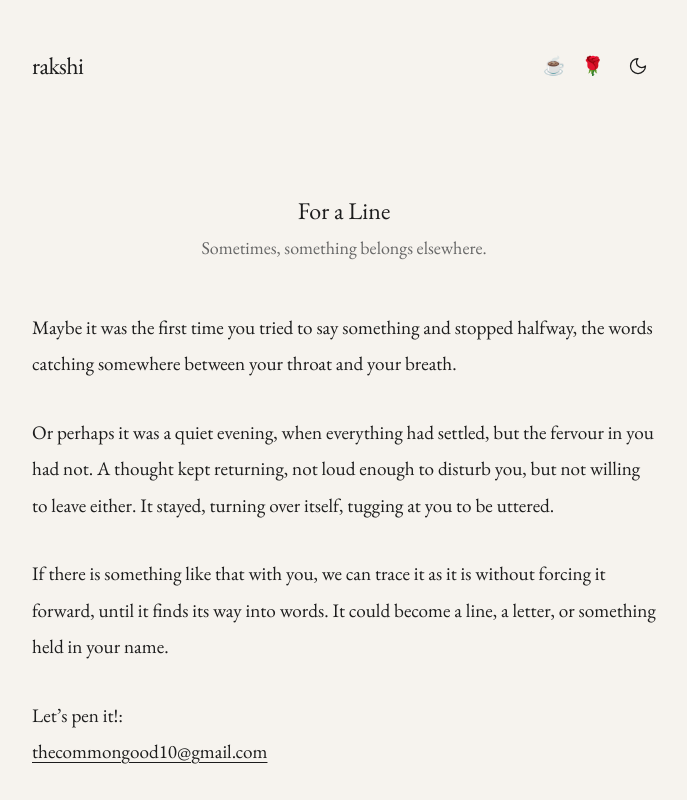
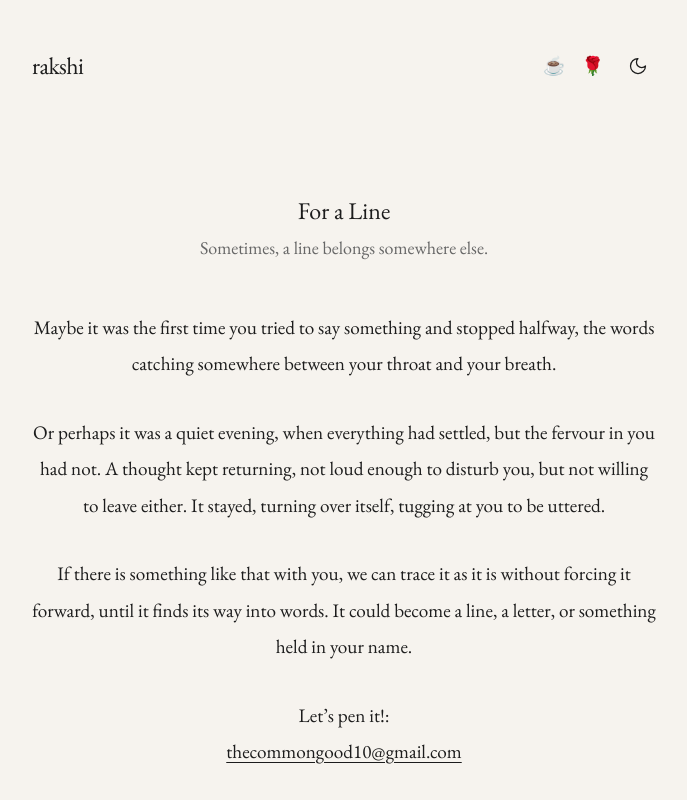
Before and after one commit to rakshew/blog, a Next.js app: page /write in a window 1280 px wide. Shown: the top 800 px of the page, without its empty margins (296-983 px from the left). Built offline with nearby package versions, Linux system fonts and the light colour scheme.

Commit message:
Update text content in page.tsx

```diff
--- a/app/write/page.tsx
+++ b/app/write/page.tsx
@@ -9,12 +9,12 @@ export default function WritePage() {
             For a Line
           </h1>
           <p className="text-lg text-muted-foreground">
-            Sometimes, something belongs elsewhere.
+            Sometimes, a line belongs somewhere else.
           </p>
         </div>
 
         {/* Description */}
-        <div className="space-y-8 text-[1.2rem] leading-[1.9] text-left">
+        <div className="space-y-8 text-[1.2rem] leading-[1.9]">
 
           <p>
             Maybe it was the first time you tried to say something and stopped halfway, the words catching somewhere between your throat and your breath.
```
